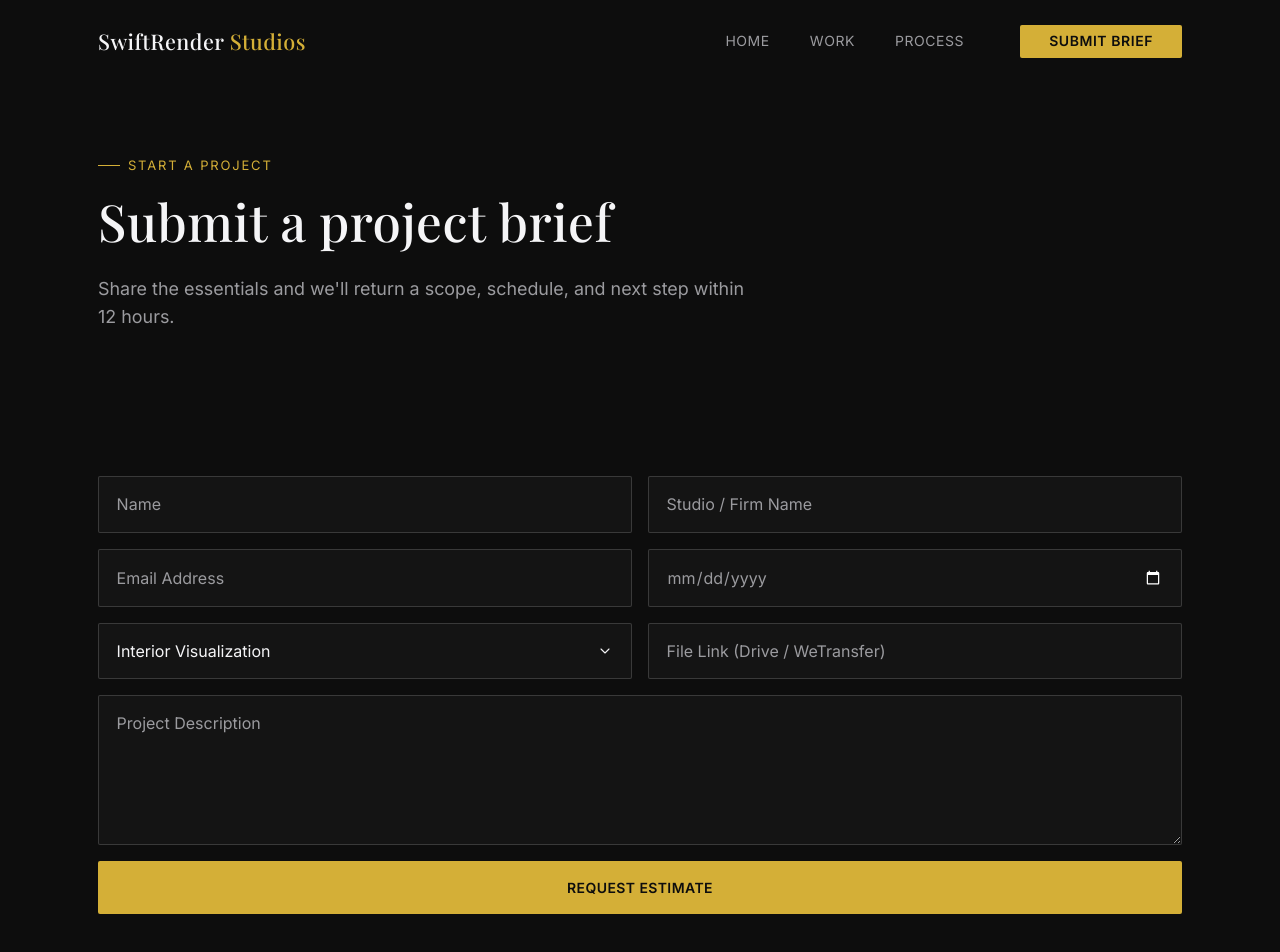
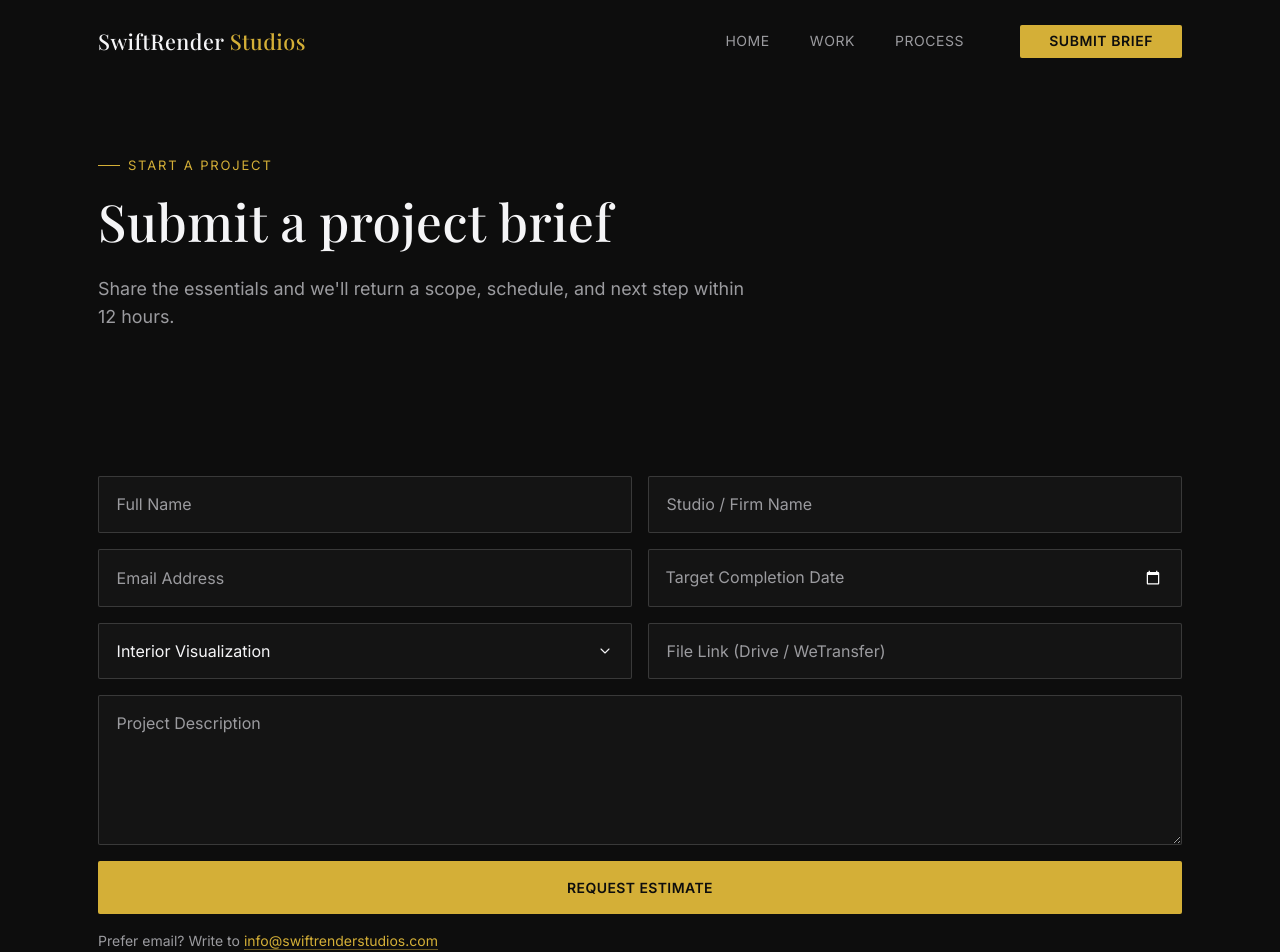
Before and after one commit to swiftrenderstudios/swiftrender-website, a React (Vite) app: page /brief in a window 1280 px wide. Shown: the top 952 px of the page. Built offline with nearby package versions, Linux system fonts and the light colour scheme.

Commit message:
Form is now at its best

```diff
--- a/src/App.jsx
+++ b/src/App.jsx
@@ -16,7 +16,7 @@ import './App.css';
  *
  *   /        → Home        (hero, handoff, portfolio preview, pipeline, CTA)
  *   /work    → Portfolio   (selected work grid)
- *   /process → Services    (four-step production pipeline)
+ *   /process → Services    (five-step production pipeline)
  *   /brief   → Contact     (project brief form)
  */
 export default function App() {
--- a/src/config/site.js
+++ b/src/config/site.js
@@ -14,8 +14,13 @@ export const SITE = {
     linkedin: 'https://www.linkedin.com/company/swiftrender-studios/',
   },
 
-  // FormSubmit.co AJAX endpoint — submissions are emailed to EMAIL.
+  // FormSubmit.co endpoint — submissions are emailed to EMAIL.
   // The very first submission triggers an activation email to that address;
   // click the link inside it once and every later submission is delivered.
-  formEndpoint: `https://formsubmit.co/ajax/${EMAIL}`,
+  //
+  // NOTE: this deliberately points at FormSubmit's classic (non-AJAX) URL.
+  // Per FormSubmit's own docs, the customer-confirmation "_autoresponse"
+  // feature does not work on AJAX submissions or on forms with reCAPTCHA
+  // disabled — see the comment above the form in pages/Contact.jsx.
+  formActionUrl: `https://formsubmit.co/${EMAIL}`,
 };
--- a/src/index.css
+++ b/src/index.css
@@ -340,6 +340,26 @@ p { margin: 0 0 var(--space-2); max-width: 72ch; color: var(--color-gray); text-
 .form-note { margin: 0; font-size: var(--fs-small); color: var(--color-gray); }
 .form-note a { color: var(--color-gold); border-bottom: 1px solid var(--hairline-strong); }
 
+/* Date field: browsers won't let a date input take a real placeholder, so we
+   overlay our own label and hide the browser's native "mm/dd/yyyy" text via
+   .is-empty. Contact.jsx only applies .is-empty when the field is BOTH empty
+   AND not focused — the moment the visitor taps/clicks in, .is-empty (and the
+   overlay label) drops away so nothing is left drawn on top of what they're
+   typing. That's what fixes the overlapping "mm" text from mobile. */
+.field--date { position: relative; }
+
+.field--date input[type="date"].is-empty { color: transparent; }
+
+.field--date__hint {
+  position: absolute;
+  left: 1.1rem;
+  top: 50%;
+  transform: translateY(-50%);
+  color: var(--color-gray);
+  font-size: 1rem;
+  pointer-events: none;
+}
+
 /* --------------------------------------------------------------------------
    7. REUSABLE COMPONENTS
    -------------------------------------------------------------------------- */
@@ -378,14 +398,6 @@ p { margin: 0 0 var(--space-2); max-width: 72ch; color: var(--color-gray); text-
 
 .emblem__frame img { width: 100%; height: 100%; object-fit: contain; }
 
-.emblem__caption {
-  margin-top: var(--space-3);
-  text-align: center;
-  font-size: var(--fs-label);
-  letter-spacing: 0.14em;
-  text-transform: uppercase;
-  color: var(--color-gray);
-}
 
 .page-header { padding-top: calc(var(--header-height) + var(--space-5)); padding-bottom: var(--space-5); }
 
@@ -543,8 +555,12 @@ p { margin: 0 0 var(--space-2); max-width: 72ch; color: var(--color-gray); text-
   .grid--steps { grid-template-columns: 1fr; }
   .handoff__images { grid-template-columns: 1fr; }
   .cta-band__inner { flex-direction: column; align-items: flex-start; }
+  .cta-band__title { flex: none; }
   .hero__layout { grid-template-columns: 1fr; gap: var(--space-5); }
-  .emblem { margin-left: 0; max-width: 240px; }
+  /* Logo above the headline on mobile, and truly centered (margin-left:0 alone
+     only pins it to the left edge — margin-inline:auto centers a block). */
+  .hero__emblem { order: -1; }
+  .emblem { margin-inline: auto; max-width: 220px; }
   .brief-form { grid-template-columns: 1fr; }
   .site-footer__inner { flex-direction: column; text-align: center; }
   .step { grid-template-columns: 56px 1fr; }
--- a/src/pages/Contact.jsx
+++ b/src/pages/Contact.jsx
@@ -1,4 +1,5 @@
 import { useState } from 'react';
+import { Link, useSearchParams } from 'react-router-dom';
 import Reveal from '../components/Reveal.jsx';
 import { SITE } from '../config/site.js';
 
@@ -11,63 +12,72 @@ const today = new Date().toISOString().split('T')[0];
 /**
  * Project brief page.
  *
- * Submissions are sent to FormSubmit.co (endpoint + email set in
- * src/config/site.js) using fetch, so the visitor stays on the page and sees
- * an inline confirmation instead of being redirected.
+ * IMPORTANT — why this form is a plain HTML POST instead of fetch():
+ * FormSubmit's customer-confirmation email ("_autoresponse") is explicitly
+ * documented to NOT work on AJAX submissions, and NOT work when reCAPTCHA is
+ * disabled. Both were true in the previous version, which is why the
+ * confirmation email never arrived — not a bug, just an unsupported
+ * combination on FormSubmit's end. So this version:
+ *   - submits as a normal <form action="..." method="POST"> (no fetch)
+ *   - leaves reCAPTCHA ON (no "_captcha": "false" field)
+ *   - uses "_next" to send the visitor back to /brief?sent=true afterward,
+ *     which this component detects and swaps in a thank-you view
+ *
+ * The trade-off: the visitor now leaves the site for a moment. FormSubmit
+ * shows its own brief interstitial (and, the first time a browser looks
+ * suspicious, a reCAPTCHA check) before redirecting back. There's no way to
+ * keep the fully inline, no-reload experience AND get the automatic
+ * customer email — that's a limitation of FormSubmit's free tier, not
+ * something fixable in this code. If you'd rather have the smooth inline
+ * submission back and skip the auto-email, say so and I'll revert this part.
  *
  * FormSubmit special fields (the hidden inputs below):
- *   _subject  → subject line of the email you receive
- *   _template → "table" formats the email as a tidy table
- *   _captcha  → "false" turns off FormSubmit's captcha page (AJAX has no page to show it on)
- *   _honey    → hidden spam trap; real visitors never fill it in, bots do
+ *   _subject      → subject line of the email you receive
+ *   _template     → "table" formats the email as a tidy table
+ *   _next         → URL FormSubmit redirects to after a successful submission
+ *   _autoresponse → sent back to whatever address was typed into the field
+ *                   named "email" below — the client's confirmation email
+ *   _honey        → hidden spam trap; real visitors never fill it in, bots do
+ *
+ * Every visible field is `required`, so the browser blocks submission until
+ * all of them are filled in.
  */
 export default function Contact() {
-  const [submitting, setSubmitting] = useState(false);
+  const [searchParams] = useSearchParams();
+  const justSubmitted = searchParams.get('sent') === 'true';
+
   const [deadline, setDeadline] = useState('');
-  const [status, setStatus] = useState({ state: undefined, message: '' });
+  const [dateFocused, setDateFocused] = useState(false);
 
-  const handleSubmit = async (event) => {
+  // Client-side validation only; if the form is valid we let the browser
+  // submit it normally (no preventDefault) so FormSubmit's redirect flow works.
+  const handleSubmit = (event) => {
+    const form = event.currentTarget;
+    if (!form.checkValidity()) {
       event.preventDefault();
-    const form = event.currentTarget;
-
-    if (!form.checkValidity()) {
       form.reportValidity();
-      return;
-    }
-
-    setSubmitting(true);
-    setStatus({ state: undefined, message: '' });
-
-    try {
-      const response = await fetch(SITE.formEndpoint, {
-        method: 'POST',
-        headers: { Accept: 'application/json' },
-        body: new FormData(form),
-      });
-
-      const result = await response.json().catch(() => ({}));
-      const rejected = result.success === false || result.success === 'false';
-
-      if (!response.ok || rejected) {
-        throw new Error(result.message || 'Submission failed');
-      }
-
-      setStatus({
-        state: 'success',
-        message: "Thanks — we've received your brief and will follow up within 12 hours.",
-      });
-      form.reset();
-      setDeadline('');
-    } catch (error) {
-      console.error('Brief submission error:', error);
-      setStatus({
-        state: 'error',
-        message: `Something went wrong sending your brief. Please try again or email ${SITE.email}.`,
-      });
-    } finally {
-      setSubmitting(false);
     }
   };
+
+  const nextUrl = typeof window !== 'undefined' ? `${window.location.origin}/brief?sent=true` : '/brief?sent=true';
+
+  // Show the "mm/dd/yyyy" hint text as our own label only while the field is
+  // both empty AND not focused — see the CSS comment on .field--date for why.
+  const showDateHint = !deadline && !dateFocused;
+
+  if (justSubmitted) {
+    return (
+      <Reveal as="section" className="page-header container">
+        <p className="eyebrow">Start a Project</p>
+        <h1>Thanks — your brief is in.</h1>
+        <p className="lead">
+          We&apos;ve sent a confirmation to the email you provided and will follow up with a scope,
+          schedule, and next step within 12 hours. In the meantime, feel free to browse our{' '}
+          <Link to="/work">recent work</Link>.
+        </p>
+      </Reveal>
+    );
+  }
 
   return (
     <>
@@ -82,36 +92,54 @@ export default function Contact() {
 
       {/* ================================ BRIEF FORM =========================== */}
       <section className="section section--tight container">
-        <Reveal as="form" className="brief-form" onSubmit={handleSubmit} noValidate>
+        <Reveal
+          as="form"
+          className="brief-form"
+          action={SITE.formActionUrl}
+          method="POST"
+          onSubmit={handleSubmit}
+          noValidate
+        >
           {/* FormSubmit configuration (invisible to visitors) */}
           <input type="hidden" name="_subject" value="New project brief — SwiftRender Studios" />
           <input type="hidden" name="_template" value="table" />
-          <input type="hidden" name="_captcha" value="false" />
+          <input type="hidden" name="_next" value={nextUrl} />
+          <input
+            type="hidden"
+            name="_autoresponse"
+            value="Thanks for reaching out to SwiftRender Studios! We've received your project brief and will get back to you as soon as we can."
+          />
           <input type="text" name="_honey" style={{ display: 'none' }} tabIndex={-1} autoComplete="off" />
 
           {/* Row 1 */}
-          <input type="text" name="name" placeholder="Name" aria-label="Name" autoComplete="name" required />
-          <input type="text" name="studio" placeholder="Studio / Firm Name" aria-label="Studio / Firm Name" autoComplete="organization" />
+          <input type="text" name="name" placeholder="Full Name" aria-label="Full Name" autoComplete="name" required />
+          <input type="text" name="studio" placeholder="Studio / Firm Name" aria-label="Studio / Firm Name" autoComplete="organization" required />
 
           {/* Row 2 */}
           <input type="email" name="email" placeholder="Email Address" aria-label="Email Address" autoComplete="email" required />
+          <div className="field--date">
             <input
               type="date"
               name="deadline"
-            aria-label="Target deadline"
+              aria-label="Target completion date"
               min={today}
               value={deadline}
               onChange={(event) => setDeadline(event.target.value)}
-            className={deadline ? '' : 'is-empty'}
+              onFocus={() => setDateFocused(true)}
+              onBlur={() => setDateFocused(false)}
+              className={showDateHint ? 'is-empty' : ''}
+              required
             />
+            {showDateHint && <span className="field--date__hint">Target Completion Date</span>}
+          </div>
 
           {/* Row 3 */}
-          <select name="project_type" aria-label="Project type" defaultValue={PROJECT_TYPES[0]}>
+          <select name="project_type" aria-label="Project type" defaultValue={PROJECT_TYPES[0]} required>
             {PROJECT_TYPES.map((type) => (
               <option key={type} value={type}>{type}</option>
             ))}
           </select>
-          <input type="text" inputMode="url" name="file_link" placeholder="File Link (Drive / WeTransfer)" aria-label="File Link (Drive / WeTransfer)" />
+          <input type="text" inputMode="url" name="file_link" placeholder="File Link (Drive / WeTransfer)" aria-label="File Link (Drive / WeTransfer)" required />
 
           {/* Row 4 — full width */}
           <textarea
@@ -122,13 +150,7 @@ export default function Contact() {
             required
           />
 
-          <button type="submit" className="btn btn--primary brief-form__full" disabled={submitting}>
-            {submitting ? 'Sending…' : 'Request Estimate'}
-          </button>
-
-          <p className="form-status brief-form__full" role="status" aria-live="polite" data-state={status.state}>
-            {status.message}
-          </p>
+          <button type="submit" className="btn btn--primary brief-form__full">Request Estimate</button>
 
           <p className="form-note brief-form__full">
             Prefer email? Write to <a href={`mailto:${SITE.email}`}>{SITE.email}</a>
```
Also changed, not shown: src/config/images.js (+5 -5 lines), src/config/work.js (added, +48 -0 lines), src/pages/Home.jsx (+9 -3 lines), src/pages/Portfolio.jsx (+14 -45 lines), src/pages/Services.jsx (+7 -0 lines). Lines whose indentation alone changed are shown as unchanged.
